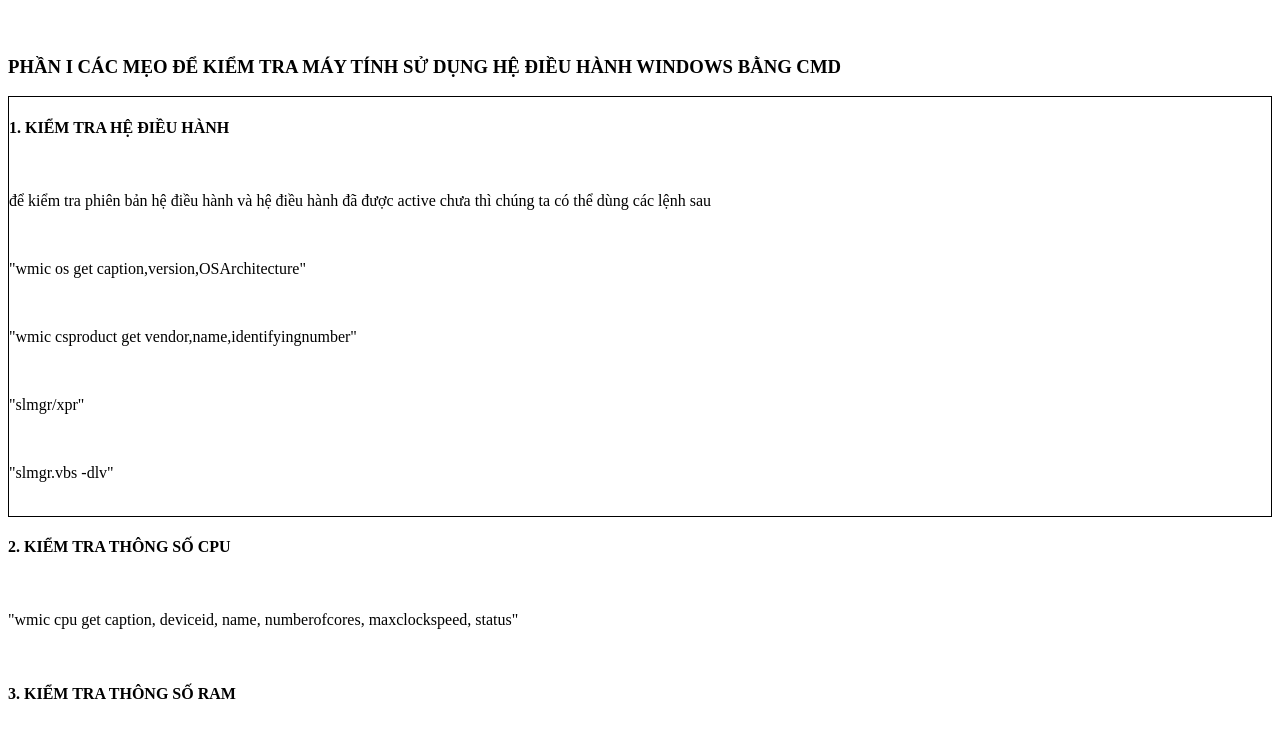
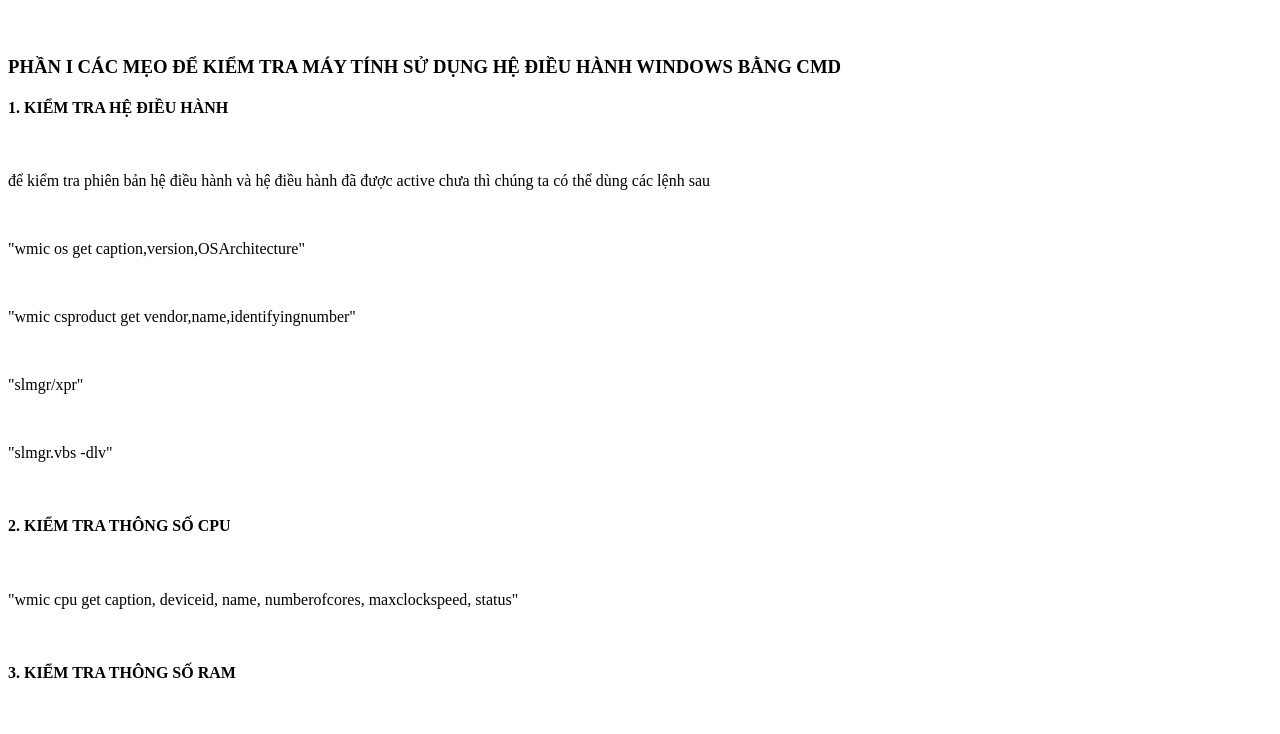
Before and after one commit to thanhtho0311/notedocument, a plain HTML site: page index.html in a window 1280 px wide. Shown: the part 61-795 px from the top of the page. Drawn offline with Linux system fonts and the light colour scheme.

Commit message:
Update index.html

```diff
--- a/index.html
+++ b/index.html
@@ -8,7 +8,7 @@
 
 <h3> PHẦN I CÁC MẸO ĐỂ KIỂM TRA MÁY TÍNH SỬ DỤNG HỆ ĐIỀU HÀNH WINDOWS BẰNG CMD </h3>
 
-<div style="border:1px solid">
+</hr>
 
 <h4> 1. KIỂM TRA HỆ ĐIỀU HÀNH </h4> <br>
 
@@ -22,7 +22,7 @@
 
   <p> "slmgr.vbs -dlv" </p> <br>
 
-</div>
+
 
 <h4> 2. KIỂM TRA THÔNG SỐ CPU </h4> <br>
 
```
